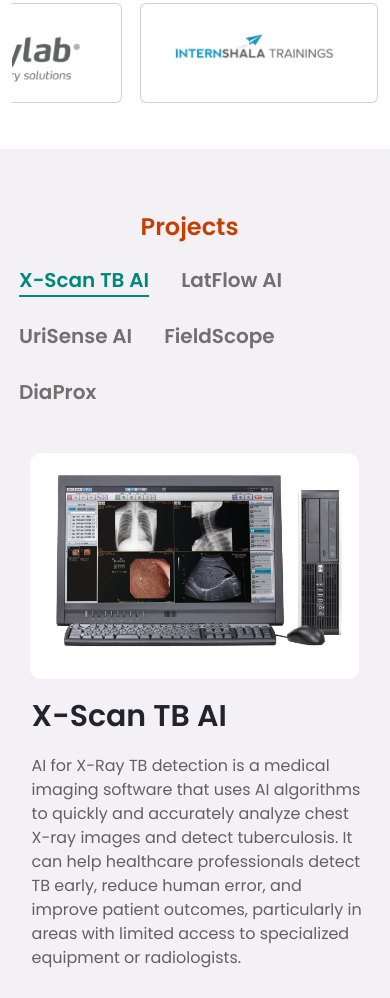
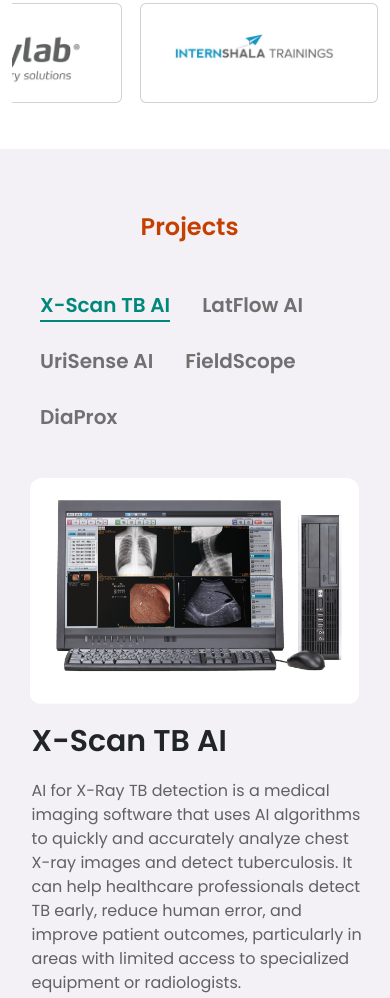
Before and after one commit to Akshay0014/Alemeno_frontend, a plain HTML site: page index.html in a window 390 px wide. Shown: the part 1669-2667 px from the top of the page. Drawn offline with nearby package versions, Linux system fonts and the light colour scheme.

Commit message:
further improvements

```diff
--- a/static/projects.css
+++ b/static/projects.css
@@ -2,9 +2,10 @@
 .projects-root {
   margin-left: -12px;
   margin-right: -12px;
-  padding-top: 60px;
+  padding-top: 68px;
+  padding-bottom: 67px;
+  margin-bottom: 100px;
   background-color: rgba(63, 0, 111, 0.06);
-  padding-bottom: 40px;
   padding-right: 3%;
 }
 .lorem-ipsum-dolor-sit-amet-co-group {
@@ -43,7 +44,7 @@
   font-weight: 600;
   line-height: 36px;
   letter-spacing: 0em;
-  margin-bottom: 20px;
+  margin-bottom: 45px;
   color: #C53F00;
 }
 .frame-parent2 {
@@ -213,7 +214,7 @@ margin-bottom: 10px;
   }
   .frame-parent2 {
     margin-top: 20px;
-    margin-left: 5%;
+    margin-left: 2.5rem;
     margin-right: 2%;
     gap: 1rem; /* Add gap between buttons */
   }
```
